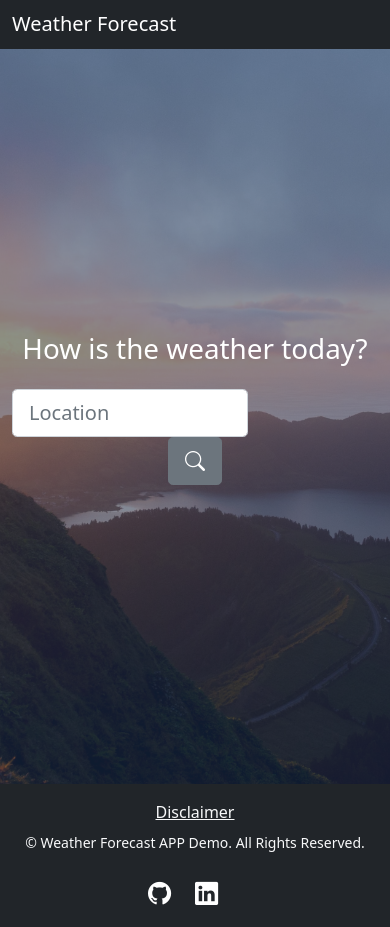
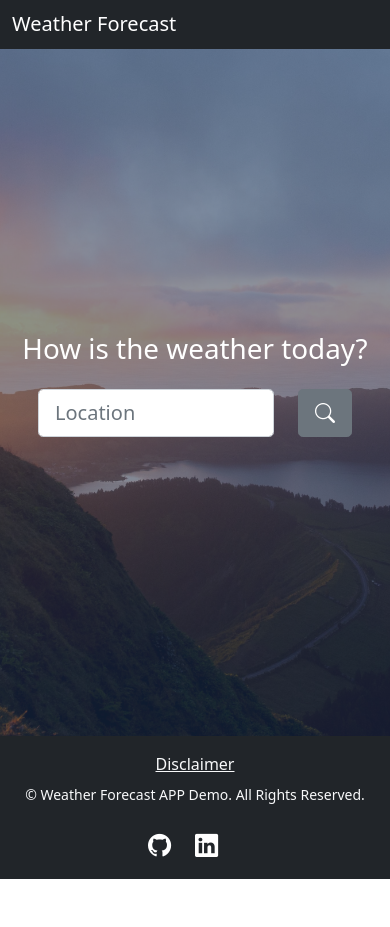
Before and after one commit to AndreMP97/weather-app, a React (Create React App) app: page / in a window 390 px wide. After the commit the page ends 879 px from the top, so only its background shows below. Built offline with nearby package versions, Linux system fonts and the light colour scheme.

Commit message:
Fixed mobile version

```diff
--- a/src/components/form.jsx
+++ b/src/components/form.jsx
@@ -99,12 +99,12 @@ class FormComponent extends Component {
             return (
                 <form onSubmit={this.handleSubmit}>
                     <div class="mb-3">
-                        <div className="row justify-content-md-center">
+                        <div className="row justify-content-center">
                             <div className="col-8">
                                 <input className="form-control form-control-lg" id="city" type="text" placeholder="Location" value={this.state.location} onChange={this.handleChange} autoComplete="off" list="locations" required/>
                                 <datalist id="locations"> {this.state.autoComplete.map((opt, i) => (<option key={i}>{opt}</option>))} </datalist>
                             </div>
-                            <div className="col-md-auto">
+                            <div className="col-auto">
                                 <button className="btn btn-secondary btn-lg shadow-none" id="submitButton" type="submit"><i className="bi bi-search"></i></button>
                             </div>
                             <Modal show={this.state.show} centered>
```
